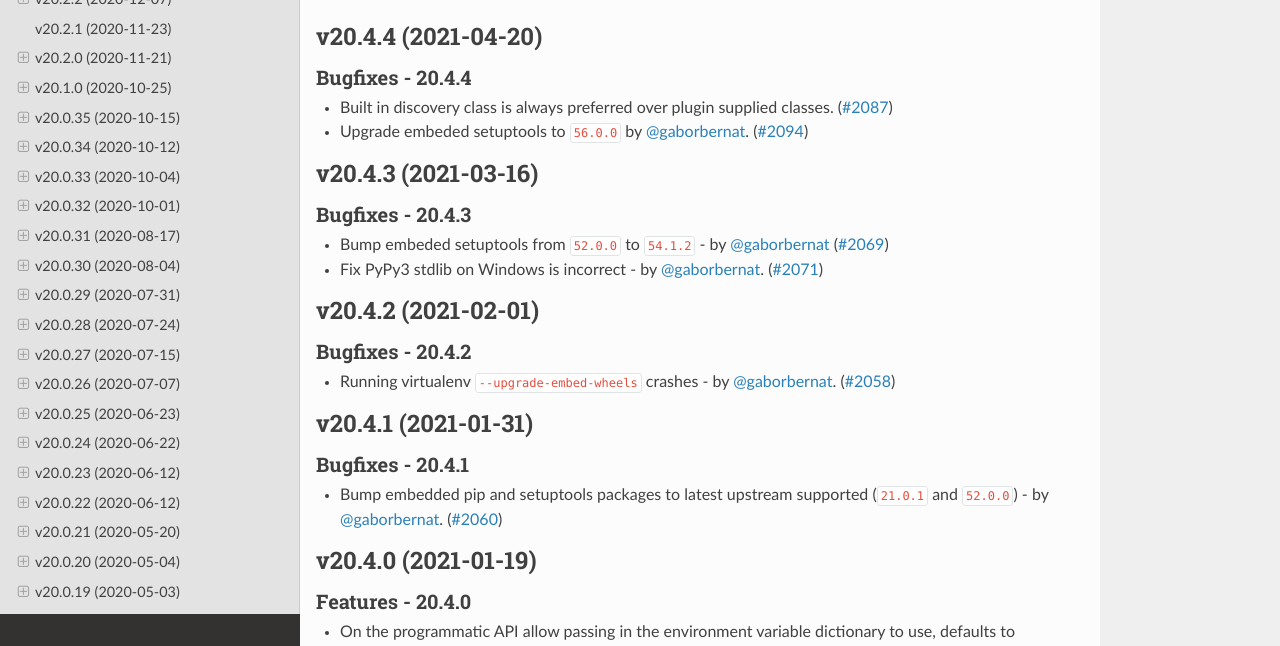
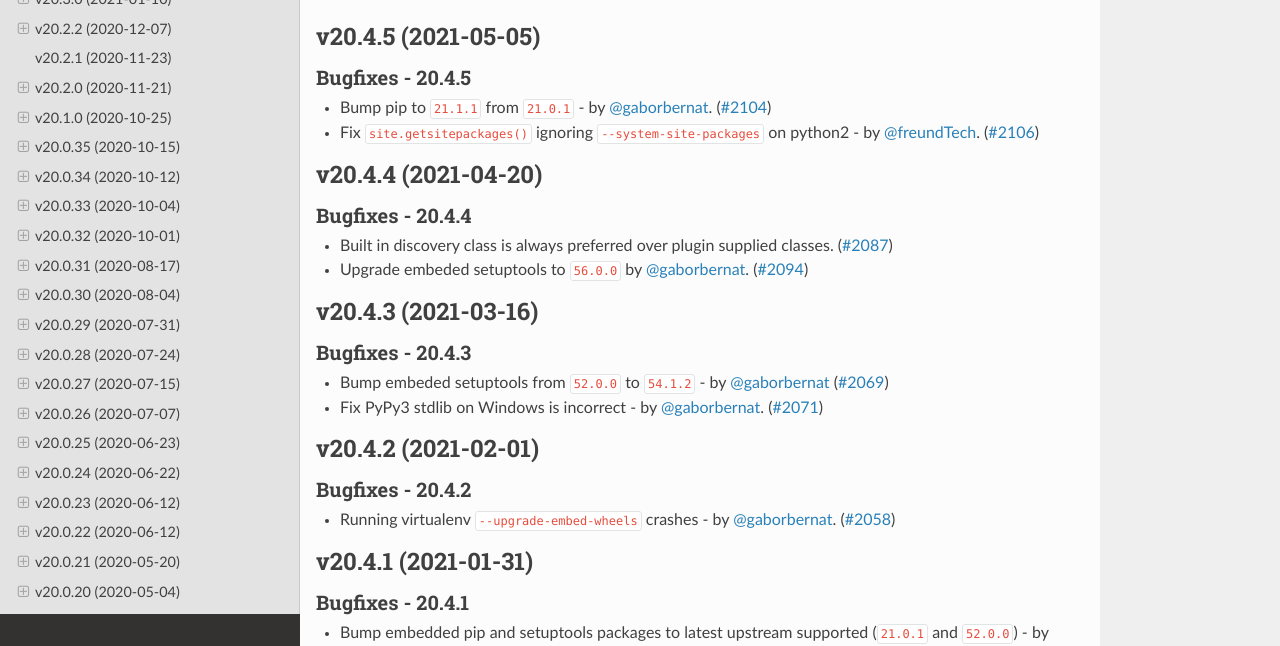
Before and after one commit to pypa/virtualenv, a Sphinx documentation site: the page built from docs/changelog.rst, in a window 1280 px wide and 900 px high, cut to the strip 254-900 px from the top of the window. Built offline with Sphinx 7.4.7 and the Read the Docs theme 2.0.0, drawn with Linux system fonts in a browser that asks for light colours; pages that are not in the unit, such as notebooks, are missing from menus; the version number could not be read and is left out.

Commit message:
release 20.4.5

```diff
--- a/docs/changelog.rst
+++ b/docs/changelog.rst
@@ -4,6 +4,15 @@ Release History
 .. include:: _draft.rst
 
 .. towncrier release notes start
+
+v20.4.5 (2021-05-05)
+--------------------
+
+Bugfixes - 20.4.5
+~~~~~~~~~~~~~~~~~
+- Bump pip to ``21.1.1`` from ``21.0.1`` - by :user:`gaborbernat`. (`#2104 <https://github.com/pypa/virtualenv/issues/2104>`_)
+- Fix ``site.getsitepackages()`` ignoring ``--system-site-packages`` on python2 - by :user:`freundTech`. (`#2106 <https://github.com/pypa/virtualenv/issues/2106>`_)
+
 
 v20.4.4 (2021-04-20)
 --------------------
--- a/docs/changelog/2104.bugfix.rst
+++ /dev/null
@@ -1 +0,0 @@
-Bump pip to ``21.1.1`` from ``21.0.1`` - by :user:`gaborbernat`.
--- a/docs/changelog/2106.bugfix.rst
+++ /dev/null
@@ -1 +0,0 @@
-Fix ``site.getsitepackages()`` ignoring ``--system-site-packages`` on python2 - by :user:`freundTech`.
```
